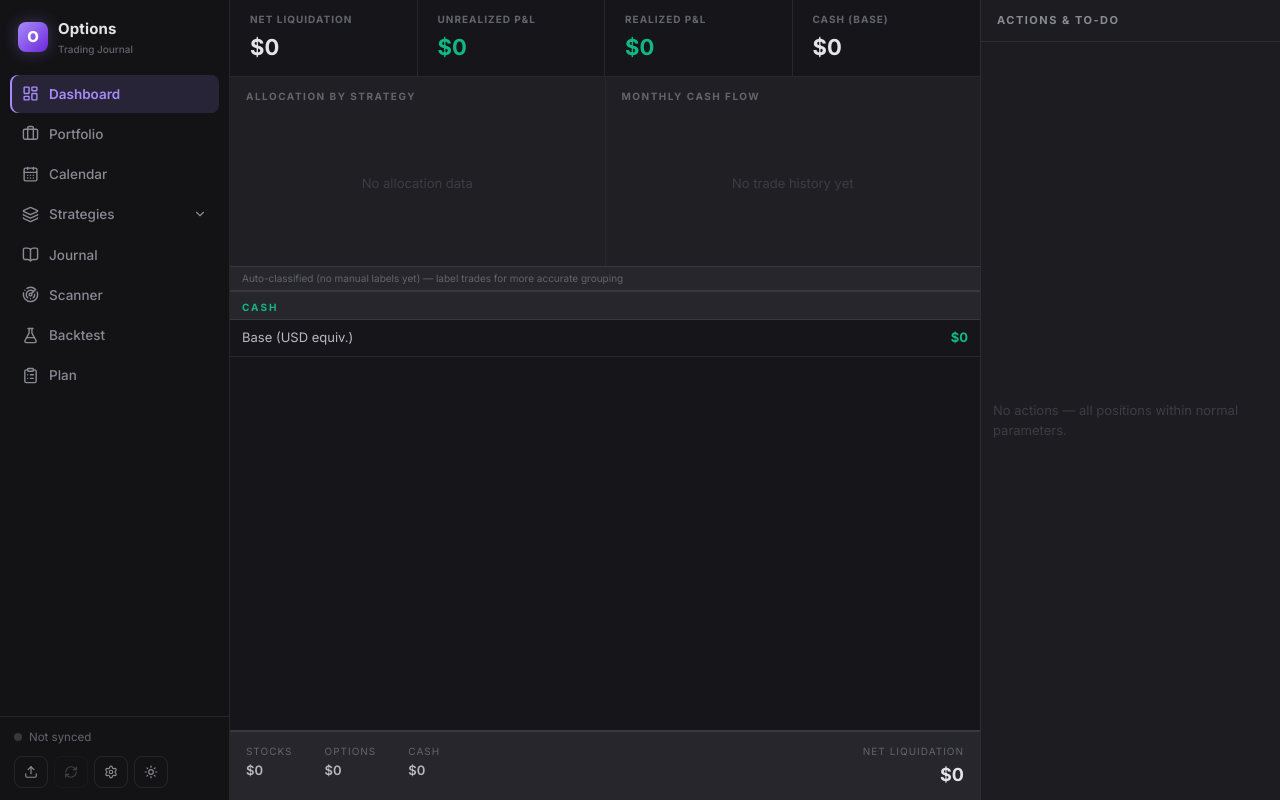
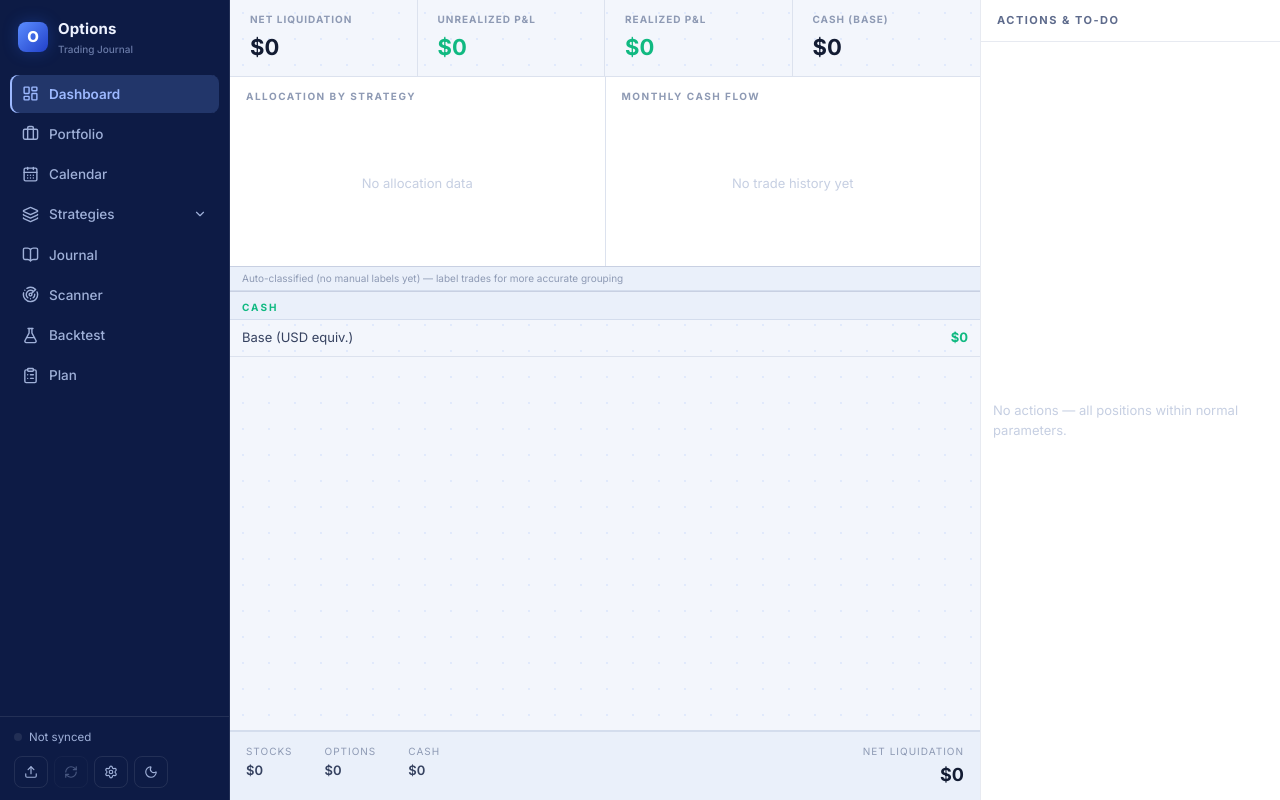
Before and after one commit to ashtonchan01/options, a React (Vite) app: page / in a window 1280 px wide. Built offline with nearby package versions, Linux system fonts and the light colour scheme.

Commit message:
Design revamp: Cobalt Ledger — exceltable-inspired blue+white Day theme as default (white cards, cobalt accents, soft shadows), navy Night dark mode, two-tone navy sidebar rail, spreadsheet dot-grid content background, PWA colors updated

```diff
--- a/index.html
+++ b/index.html
@@ -9,7 +9,7 @@
     <meta name="apple-mobile-web-app-capable" content="yes" />
     <meta name="apple-mobile-web-app-status-bar-style" content="black-translucent" />
     <meta name="apple-mobile-web-app-title" content="Options" />
-    <meta name="theme-color" content="#0f172a" />
+    <meta name="theme-color" content="#0d1b45" />
     <link rel="preconnect" href="https://fonts.googleapis.com" />
     <link rel="preconnect" href="https://fonts.gstatic.com" crossorigin />
     <link href="https://fonts.googleapis.com/css2?family=Inter:wght@400;500;600;700;800&display=swap" rel="stylesheet" />
--- a/src/components/dashboard/DashboardView.tsx
+++ b/src/components/dashboard/DashboardView.tsx
@@ -528,7 +528,7 @@ function ActualPortfolio({ state, labels }: { state: AppState; labels: Record<st
     const slices: DonutSlice[] = [...byType.entries()]
       .sort((a, b) => b[1] - a[1])
       .map(([t, v]) => ({ label: STRAT_META[t]?.label ?? 'Other', value: v, color: STRAT_META[t]?.color ?? '#64748b' }))
-    if (stockMV > 0) slices.unshift({ label: 'Stocks', value: Math.abs(stockMV), color: '#a78bfa' })
+    if (stockMV > 0) slices.unshift({ label: 'Stocks', value: Math.abs(stockMV), color: '#2b6cff' })
     return slices
   })()
 
--- a/src/index.css
+++ b/src/index.css
@@ -1,73 +1,106 @@
 @import "tailwindcss";
 /* Font (Inter) is loaded via <link> in index.html */
 
-/* ─── Theme variables — Carbon (neutral graphite + violet signal) ─────────── */
+/* ─── Theme — Cobalt Ledger (Day default / Night navy) ────────────────────── */
 
 :root,
+[data-theme="light"] {
+  /* ── Day: blue-tinted white + cobalt ── */
+  --bg-page:     #f3f6fc;
+  --bg-surface:  #ffffff;
+  --bg-sidebar:  #0d1b45;
+  --bg-card:     #ffffff;
+  --bg-elevated: #eaf0fa;
+  --bg-active:   #dde7f8;
+  --border:       rgba(23, 51, 120, 0.10);
+  --border-light: rgba(23, 51, 120, 0.20);
+  --text-1: #131c33;
+  --text-2: #364260;
+  --text-3: #5e6b8c;
+  --text-4: #8e9ab4;
+  --text-5: #c6cfe2;
+  --scrollbar: rgba(23, 51, 120, 0.20);
+  --scrollbar-hover: rgba(23, 51, 120, 0.35);
+  --overlay: rgba(10, 18, 45, 0.35);
+  /* Brand accent — cobalt */
+  --accent:        #2b6cff;
+  --accent-dim:    rgba(43, 108, 255, 0.10);
+  --accent-glow:   rgba(43, 108, 255, 0.06);
+  --accent-border: rgba(43, 108, 255, 0.30);
+  --signature:      #2b6cff;
+  --signature-dim:  rgba(43, 108, 255, 0.10);
+  --signature-glow: rgba(43, 108, 255, 0.28);
+  /* Two-tone sidebar (navy rail on light page) */
+  --sb-bg:        #0d1b45;
+  --sb-hover:     rgba(255, 255, 255, 0.07);
+  --sb-active:    rgba(120, 158, 255, 0.20);
+  --sb-border:    rgba(255, 255, 255, 0.09);
+  --sb-text:      #edf2ff;
+  --sb-text-dim:  #9fb0d8;
+  --sb-text-faint:#6a7ba8;
+  --sb-accent:    #9db9ff;
+  /* Spreadsheet dot grid + card shadow */
+  --grid-dot: rgba(43, 108, 255, 0.09);
+  --shadow-card: 0 1px 2px rgba(19, 40, 99, 0.06), 0 6px 20px rgba(19, 40, 99, 0.07);
+  /* Loss / warn */
+  --pink:        #ef4444;
+  --pink-dim:    rgba(239, 68, 68, 0.10);
+  --gold:        #d97706;
+  --gold-dim:    rgba(217, 119, 6, 0.10);
+  /* Palette */
+  --neon-cyan:   #2b6cff;
+  --neon-pink:   #ef4444;
+  --neon-green:  #10b981;
+  --neon-amber:  #f59e0b;
+}
+
 [data-theme="dark"] {
-  /* ── Neutral carbon, softened (no blue cast, no pure black/white) ── */
-  --bg-page:     #16161a;
-  --bg-surface:  #1c1c21;
-  --bg-sidebar:  #131316;
-  --bg-card:     #1f1f24;
-  --bg-elevated: #26262c;
-  --bg-active:   #313138;
-  --border:       rgba(255, 255, 255, 0.08);
-  --border-light: rgba(255, 255, 255, 0.16);
-  --text-1: #e4e4e7;
-  --text-2: #b8b8c0;
-  --text-3: #8a8a92;
-  --text-4: #64646c;
-  --text-5: #3d3d43;
-  --scrollbar: rgba(255, 255, 255, 0.14);
-  --scrollbar-hover: rgba(255, 255, 255, 0.26);
-  --overlay: rgba(0, 0, 0, 0.72);
-  /* Accent — profit green (kept: financial convention, not a stylistic default) */
-  --accent:      #10b981;
-  --accent-dim:  rgba(16, 185, 129, 0.13);
-  --accent-glow: rgba(16, 185, 129, 0.07);
-  /* Signature — electric violet, the "futuristic" signal color for focus/active/brand moments */
-  --signature:      #a78bfa;
-  --signature-dim:  rgba(167, 139, 250, 0.14);
-  --signature-glow: rgba(167, 139, 250, 0.30);
-  /* Loss color */
+  /* ── Night: deep navy + electric blue ── */
+  --bg-page:     #0a1128;
+  --bg-surface:  #0e1836;
+  --bg-sidebar:  #081026;
+  --bg-card:     #142147;
+  --bg-elevated: #1b2b5c;
+  --bg-active:   #243770;
+  --border:       rgba(146, 172, 255, 0.13);
+  --border-light: rgba(146, 172, 255, 0.24);
+  --text-1: #e9eeff;
+  --text-2: #bcc9ee;
+  --text-3: #8c9dc9;
+  --text-4: #64749f;
+  --text-5: #3b4870;
+  --scrollbar: rgba(146, 172, 255, 0.25);
+  --scrollbar-hover: rgba(146, 172, 255, 0.45);
+  --overlay: rgba(4, 8, 24, 0.72);
+  /* Brand accent — electric blue */
+  --accent:        #5b8dff;
+  --accent-dim:    rgba(91, 141, 255, 0.14);
+  --accent-glow:   rgba(91, 141, 255, 0.08);
+  --accent-border: rgba(91, 141, 255, 0.35);
+  --signature:      #7ea6ff;
+  --signature-dim:  rgba(126, 166, 255, 0.15);
+  --signature-glow: rgba(126, 166, 255, 0.35);
+  /* Sidebar (same navy family as page) */
+  --sb-bg:        #081026;
+  --sb-hover:     rgba(126, 166, 255, 0.08);
+  --sb-active:    rgba(126, 166, 255, 0.16);
+  --sb-border:    rgba(146, 172, 255, 0.10);
+  --sb-text:      #e9eeff;
+  --sb-text-dim:  #8c9dc9;
+  --sb-text-faint:#5b6a94;
+  --sb-accent:    #8fb3ff;
+  --grid-dot: rgba(126, 166, 255, 0.05);
+  --shadow-card: 0 2px 12px rgba(0, 0, 0, 0.25);
+  /* Loss / warn */
   --pink:        #ef4444;
   --pink-dim:    rgba(239, 68, 68, 0.10);
   --gold:        #f59e0b;
   --gold-dim:    rgba(245, 158, 11, 0.10);
   /* Palette */
-  --neon-cyan:   #10b981;
+  --neon-cyan:   #5b8dff;
   --neon-pink:   #ef4444;
   --neon-green:  #10b981;
   --neon-amber:  #f59e0b;
-}
-
-[data-theme="light"] {
-  /* ── Light (neutral, no blue cast) ── */
-  --bg-page: #fafafa;
-  --bg-surface: #ffffff;
-  --bg-sidebar: #ffffff;
-  --bg-card: #ffffff;
-  --bg-elevated: #f4f4f5;
-  --bg-active: #e4e4e7;
-  --border: #e4e4e7;
-  --border-light: #d4d4d8;
-  --text-1: #18181b;
-  --text-2: #3f3f46;
-  --text-3: #71717a;
-  --text-4: #a1a1aa;
-  --text-5: #d4d4d8;
-  --scrollbar: #d4d4d8;
-  --scrollbar-hover: #a1a1aa;
-  --overlay: rgba(10, 10, 12, 0.30);
-  --accent: #059669;
-  --accent-dim: rgba(5, 150, 105, 0.10);
-  --accent-glow: rgba(5, 150, 105, 0.05);
-  --signature: #7c3aed;
-  --signature-dim: rgba(124, 58, 237, 0.10);
-  --signature-glow: rgba(124, 58, 237, 0.18);
-  --gold: #d97706;
-  --gold-dim: rgba(217, 119, 6, 0.10);
 }
 
 /* ─── Base ─────────────────────────────────────────────────────────────────── */
@@ -95,7 +128,8 @@ body {
   background: var(--bg-card);
   border: 1px solid var(--border);
   padding: 16px 20px;
-  border-radius: 12px;
+  border-radius: 14px;
+  box-shadow: var(--shadow-card);
   transition: border-color 0.2s;
 }
 .stat-card:hover {
@@ -112,8 +146,8 @@ body {
 }
 
 /* Panel */
-.panel     { background: var(--bg-card);    border: 1px solid var(--border); border-radius: 12px; }
-.panel-alt { background: var(--bg-elevated); border: 1px solid var(--border); border-radius: 12px; }
+.panel     { background: var(--bg-card);    border: 1px solid var(--border); border-radius: 14px; box-shadow: var(--shadow-card); }
+.panel-alt { background: var(--bg-elevated); border: 1px solid var(--border); border-radius: 14px; }
 
 /* Tables */
 .trade-table { width: 100%; border-collapse: collapse; font-size: 13px; }
@@ -1015,15 +1049,17 @@ body {
   display: flex;
   flex-direction: column;
   overflow: hidden;
-  background: var(--bg-page);
+  background-color: var(--bg-page);
+  background-image: radial-gradient(circle, var(--grid-dot) 1px, transparent 1px);
+  background-size: 26px 26px;
 }
 
-/* Sidebar */
+/* Sidebar (two-tone navy rail) */
 .ew-sidebar {
   width: 230px;
   flex-shrink: 0;
-  background: var(--bg-sidebar);
-  border-right: 1px solid var(--border);
+  background: var(--sb-bg);
+  border-right: 1px solid var(--sb-border);
   display: flex;
   flex-direction: column;
   overflow: hidden;
@@ -1040,7 +1076,7 @@ body {
   width: 30px;
   height: 30px;
   border-radius: 8px;
-  background: linear-gradient(135deg, #a78bfa, #6d28d9);
+  background: linear-gradient(135deg, #5b8dff, #2140c9);
   box-shadow: 0 0 16px var(--signature-glow);
   display: flex;
   align-items: center;
@@ -1053,12 +1089,12 @@ body {
 .ew-logo-name {
   font-size: 15px;
   font-weight: 700;
-  color: var(--text-1);
+  color: var(--sb-text);
   letter-spacing: 0.01em;
 }
 .ew-logo-sub {
   font-size: 10px;
-  color: var(--text-4);
+  color: var(--sb-text-faint);
   font-weight: 500;
   margin-top: 1px;
 }
@@ -1078,7 +1114,7 @@ body {
   gap: 10px;
   padding: 9px 12px;
   border-radius: 8px;
-  color: var(--text-3);
+  color: var(--sb-text-dim);
   font-family: 'Inter', sans-serif;
   font-size: 13.5px;
   font-weight: 500;
@@ -1090,12 +1126,12 @@ body {
   transition: background 0.12s, color 0.12s;
   white-space: nowrap;
 }
-.ew-nav-item:hover { background: var(--bg-elevated); color: var(--text-1); }
+.ew-nav-item:hover { background: var(--sb-hover); color: var(--sb-text); }
 .ew-nav-item.active {
-  background: var(--signature-dim);
-  color: var(--signature);
+  background: var(--sb-active);
+  color: var(--sb-accent);
   font-weight: 600;
-  box-shadow: inset 2px 0 0 var(--signature);
+  box-shadow: inset 2px 0 0 var(--sb-accent);
 }
 .ew-nav-item .ew-chev { margin-left: auto; transition: transform 0.15s; }
 .ew-nav-item .ew-chev.open { transform: rotate(180deg); }
@@ -1110,7 +1146,7 @@ body {
   display: block;
   padding: 6px 12px 6px 38px;
   border-radius: 7px;
-  color: var(--text-4);
+  color: var(--sb-text-faint);
   font-family: 'Inter', sans-serif;
   font-size: 12.5px;
   font-weight: 500;
@@ -1122,12 +1158,12 @@ body {
   white-space: nowrap;
   transition: background 0.12s, color 0.12s;
 }
-.ew-nav-subitem:hover { background: var(--bg-elevated); color: var(--text-1); }
-.ew-nav-subitem.active { color: var(--signature); font-weight: 600; background: var(--signature-dim); }
+.ew-nav-subitem:hover { background: var(--sb-hover); color: var(--sb-text); }
+.ew-nav-subitem.active { color: var(--sb-accent); font-weight: 600; background: var(--sb-active); }
 
 /* Sidebar bottom block */
 .ew-side-bottom {
-  border-top: 1px solid var(--border);
+  border-top: 1px solid var(--sb-border);
   padding: 12px 14px;
   display: flex;
   flex-direction: column;
@@ -1139,13 +1175,13 @@ body {
   align-items: center;
   gap: 7px;
   font-size: 11.5px;
-  color: var(--text-4);
+  color: var(--sb-text-dim);
 }
 .ew-sync-dot {
   width: 8px;
   height: 8px;
   border-radius: 50%;
-  background: var(--border-light);
+  background: var(--sb-border);
   flex-shrink: 0;
 }
 .ew-sync-dot[data-status="success"] { background: #10b981; }
@@ -1160,13 +1196,13 @@ body {
   width: 34px;
   height: 32px;
   background: transparent;
-  border: 1px solid var(--border);
+  border: 1px solid var(--sb-border);
   border-radius: 8px;
-  color: var(--text-3);
+  color: var(--sb-text-dim);
   cursor: pointer;
   transition: all 0.15s;
 }
-.ew-icon-btn:hover { border-color: var(--border-light); color: var(--text-1); background: var(--bg-elevated); }
+.ew-icon-btn:hover { border-color: var(--sb-accent); color: var(--sb-text); background: var(--sb-hover); }
 .ew-icon-btn:disabled { opacity: 0.4; cursor: not-allowed; }
 
 /* Action-count badge (also used on Dashboard view) */
@@ -1192,16 +1228,17 @@ body {
   gap: 10px;
   height: 52px;
   padding: 0 12px;
-  background: var(--bg-surface);
-  border-bottom: 1px solid var(--border);
+  background: var(--sb-bg);
+  border-bottom: 1px solid var(--sb-border);
   position: fixed;
   top: 0; left: 0; right: 0;
   z-index: 40;
 }
+.ew-mobilebar .ew-logo-name { color: var(--sb-text); }
 .ew-burger {
   background: none;
   border: none;
-  color: var(--text-2);
+  color: var(--sb-text-dim);
   cursor: pointer;
   padding: 4px;
   display: flex;
--- a/src/store/themeStore.ts
+++ b/src/store/themeStore.ts
@@ -9,7 +9,7 @@ function loadTheme(): Theme {
     const raw = localStorage.getItem(LS_KEY)
     if (raw === 'light' || raw === 'dark') return raw
   } catch { /* ignore */ }
-  return 'dark'
+  return 'light'
 }
 
 function applyTheme(theme: Theme) {
```
Also changed, not shown: src/components/opportunities/OpportunitiesView.tsx (+4 -4 lines), public/manifest.json.
